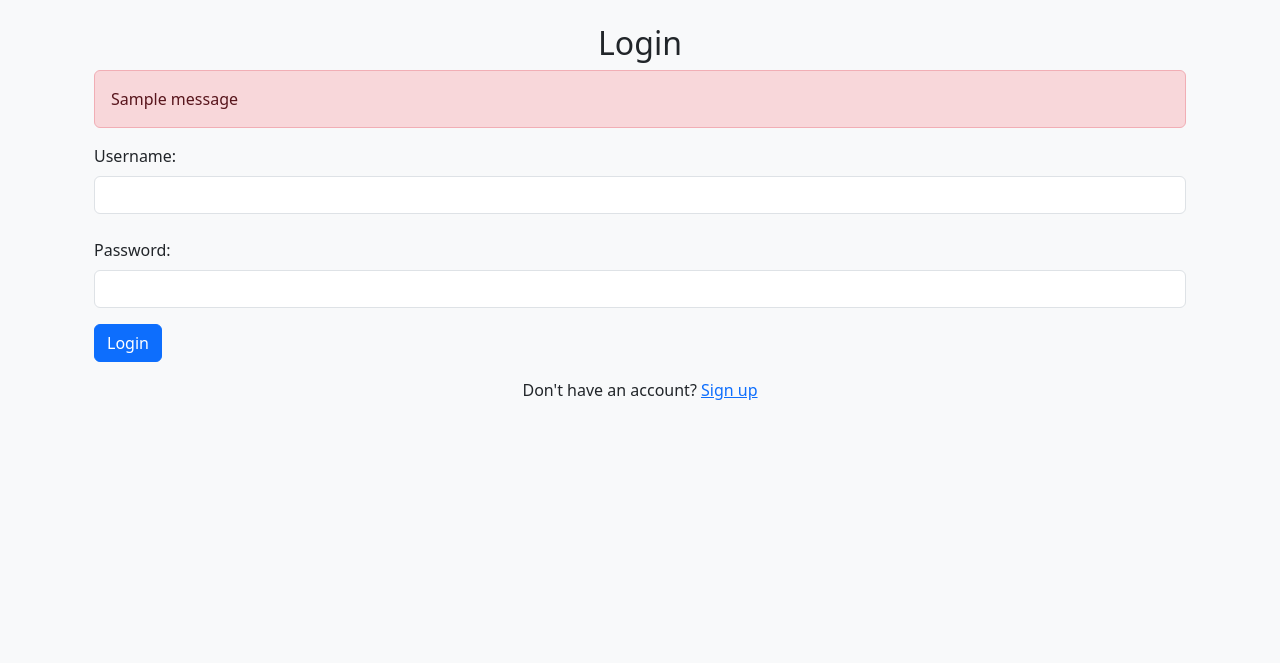
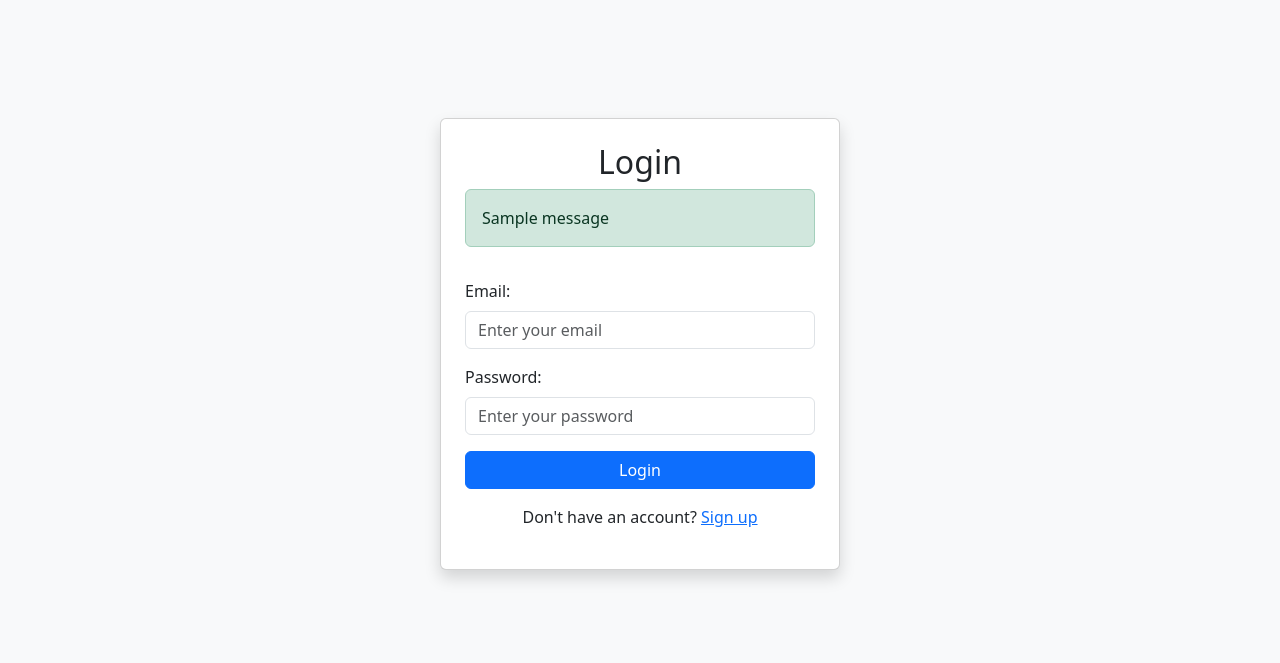
Before and after one commit to prakharchauhan/mysite, a Django app: page /polls/login/ in a window 1280 px wide. Shown: the part 56-719 px from the top of the page. Run offline with Django 4.2, Linux system fonts and the light colour scheme; tables that the repository leaves empty hold one stand-in row (values such as "Sample post"); one stand-in notice (Sample message) is shown.

Commit message:
daily commit django

```diff
--- a/mysite/settings.py
+++ b/mysite/settings.py
@@ -27,6 +27,7 @@ DEBUG = True
 
 ALLOWED_HOSTS = []
 
+AUTH_USER_MODEL = "polls.CustomUser"
 
 # Application definition
 
@@ -75,6 +76,8 @@ WSGI_APPLICATION = 'mysite.wsgi.application'
 LOGIN_URL = "/polls/login/"
 LOGIN_REDIRECT_URL = "/polls/"
 LOGOUT_REDIRECT_URL = "/polls/login/"
+SESSION_COOKIE = "user_sessionid"
+ADMIN_COOKIE_NAME = "admin_sessionid"
 # Database
 # https://docs.djangoproject.com/en/4.2/ref/settings/#databases
 
--- a/polls/templates/polls/login.html
+++ b/polls/templates/polls/login.html
@@ -3,29 +3,32 @@
 {% block title %}Login{% endblock %}
 
 {% block content %}
-<div class="container">
+<div class="container d-flex justify-content-center align-items-center" style="min-height: 80vh;">
+    <div class="card shadow p-4" style="max-width: 400px; width: 100%;">
         <h2 class="text-center">Login</h2>
 
         {% if messages %}
             {% for message in messages %}
-            <div class="alert alert-danger">{{ message }}</div>
+                <div class="alert alert-{{ message.tags }}">{{ message }}</div>
             {% endfor %}
         {% endif %}
 
         <form method="post" action="{% url 'polls:login' %}" class="mt-3">
             {% csrf_token %}
-        <div class="mb-4">
-            <label for="username" class="form-label">Username:</label>
-            <input type="text" name="username" class="form-control" required >
+            <div class="mb-3">
+                <label for="email" class="form-label">Email:</label>
+                <input type="email" name="username" class="form-control" placeholder="Enter your email" required>
             </div>
             <div class="mb-3">
                 <label for="password" class="form-label">Password:</label>
-            <input type="password" name="password" class="form-control" required>
+                <input type="password" name="password" class="form-control" placeholder="Enter your password" required>
             </div>
-        <button type="submit" class="btn btn-primary">Login</button>
+            <button type="submit" class="btn btn-primary w-100">Login</button>
         </form>
+
         <div class="text-center mt-3">
             <p>Don't have an account? <a href="{% url 'polls:register' %}">Sign up</a></p>
         </div>
     </div>
+</div>
 {% endblock %}
--- a/polls/templates/polls/results.html
+++ b/polls/templates/polls/results.html
@@ -16,5 +16,8 @@
     </ul>
 
     <a href="{% url 'polls:detail' question.id %}" class="btn btn-success mt-3">Vote again?</a>
+    <div class="text-right">
+        <a href="{% url 'polls:index' %}" class ="btn btn-success mt-3">Home</a>
+    </div>
 </div>
 {% endblock %}
--- a/polls/urls.py
+++ b/polls/urls.py
@@ -12,4 +12,5 @@ urlpatterns = [
     path("login/", views.custom_login, name="login"),
     path("logout/", views.custom_logout, name="logout"),
     path("register/", views.register, name="register"),
+    path("debug_cookies/", views.debug_cookies, name="debug_cookies")
 ]
--- a/polls/views.py
+++ b/polls/views.py
@@ -2,15 +2,18 @@ from django.db.models import F
 from django.http import HttpResponse, HttpResponseRedirect
 from django.shortcuts import get_object_or_404, render, redirect
 from django.urls import reverse
-from django.contrib.auth import authenticate, login,logout
+from django.contrib.auth import authenticate, login,logout, get_user_model
 from django.views import generic
 from django.utils import timezone
 from django.contrib import messages
 from .models import Choice, Question
 from django.contrib.auth.decorators import login_required
-from django.contrib.auth.forms import UserCreationForm
+#from django.contrib.auth.forms import UserCreationForm
 from django.utils.decorators import method_decorator
+from django.http import JsonResponse
+from .forms import CustomUserCreationForm
 
+User = get_user_model()
 @method_decorator(login_required(login_url='/polls/login/'), name='dispatch')
 class IndexView(generic.ListView):
     template_name = "polls/index.html"
@@ -35,9 +38,9 @@ class ResultsView(generic.DetailView):
 def custom_login(request):
     #import pdb;pdb.set_trace()
     if request.method == 'POST':
-        username = request.POST['username']
+        email = request.POST['username']
         password = request.POST['password']
-        user = authenticate(request, username=username, password=password)
+        user = authenticate(request, username=email, password=password)
 
         if user is not None:
             login(request, user)
@@ -76,7 +79,7 @@ def vote(request, question_id):
 
 def register(request):
     if request.method == "POST":
-        form = UserCreationForm(request.POST)
+        form = CustomUserCreationForm(request.POST)
         if form.is_valid():
             user = form.save()
             login(request, user)
@@ -84,6 +87,12 @@ def register(request):
         else:
             messages.error(request, "Registration failed. Please check the details.")
     else:
-        form = UserCreationForm()
+        form = CustomUserCreationForm()
 
     return render(request, "polls/register.html", {"form": form})
+
+"""def go_home(request):
+    return reverse("polls:index")"""
+
+def debug_cookies(request):
+    return JsonResponse(dict(request.COOKIES))
```
Also changed, not shown: polls/admin.py (+22 -2 lines), polls/forms.py (added, +11 -0 lines), polls/models.py (+39 -2 lines), polls/migrations/0001_initial.py, polls/migrations/0002_alter_question_pub_date.py (deleted), polls/migrations/0003_choice_voter.py (deleted). Lines whose indentation alone changed are shown as unchanged.
